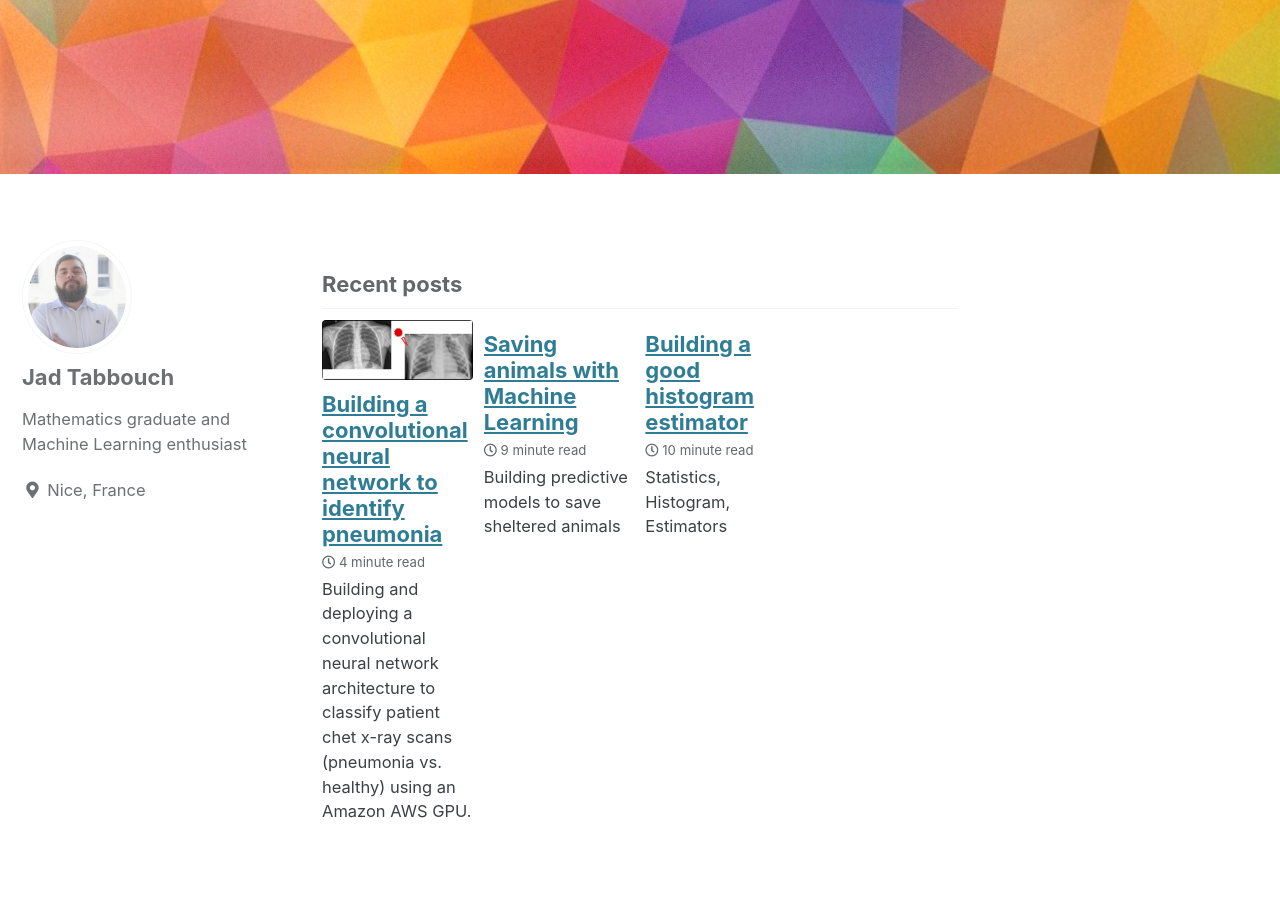
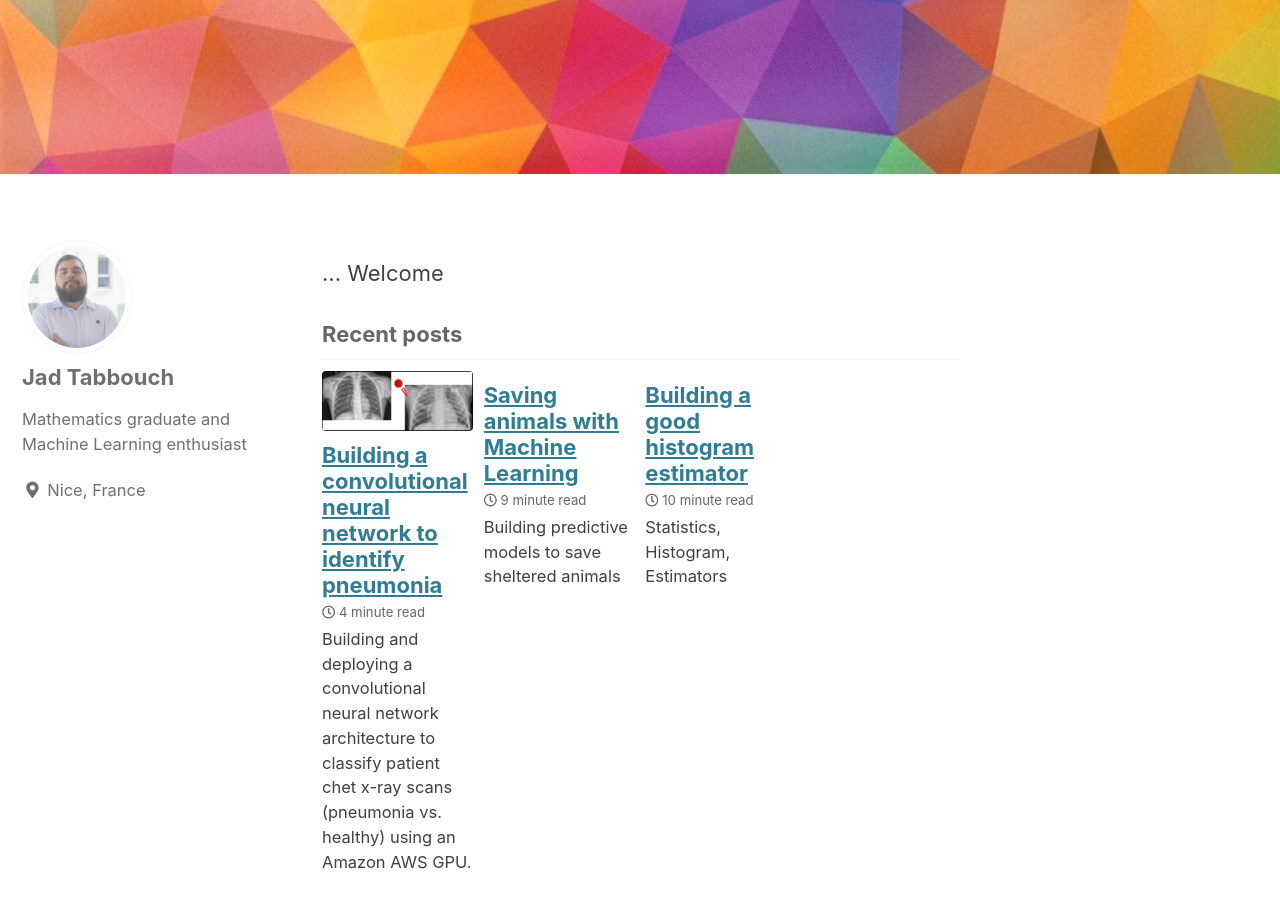
Before and after one commit to jad-tab/jad-tab.github.io, a Jekyll site: the page built from index.html, in a window 1280 px wide and 900 px high, scrolled down 326 px. Built offline with Jekyll 4.4.1, drawn with Linux system fonts in a browser that asks for light colours; cached includes are drawn as plain includes; the list of posts is cut into pages by our own code.

Commit message:
Update home.html

```diff
--- a/_layouts/home.html
+++ b/_layouts/home.html
@@ -1,6 +1,11 @@
 ---
 layout: archive
 ---
+<section class="page__content" itemprop="text" markdown="1">
+  ... Welcome
+</section>
+
+
 {{ content }}
 
 <h3 class="archive__subtitle">{{ site.data.ui-text[site.locale].recent_posts | default: "Highlighted Projects" }}</h3>
```
